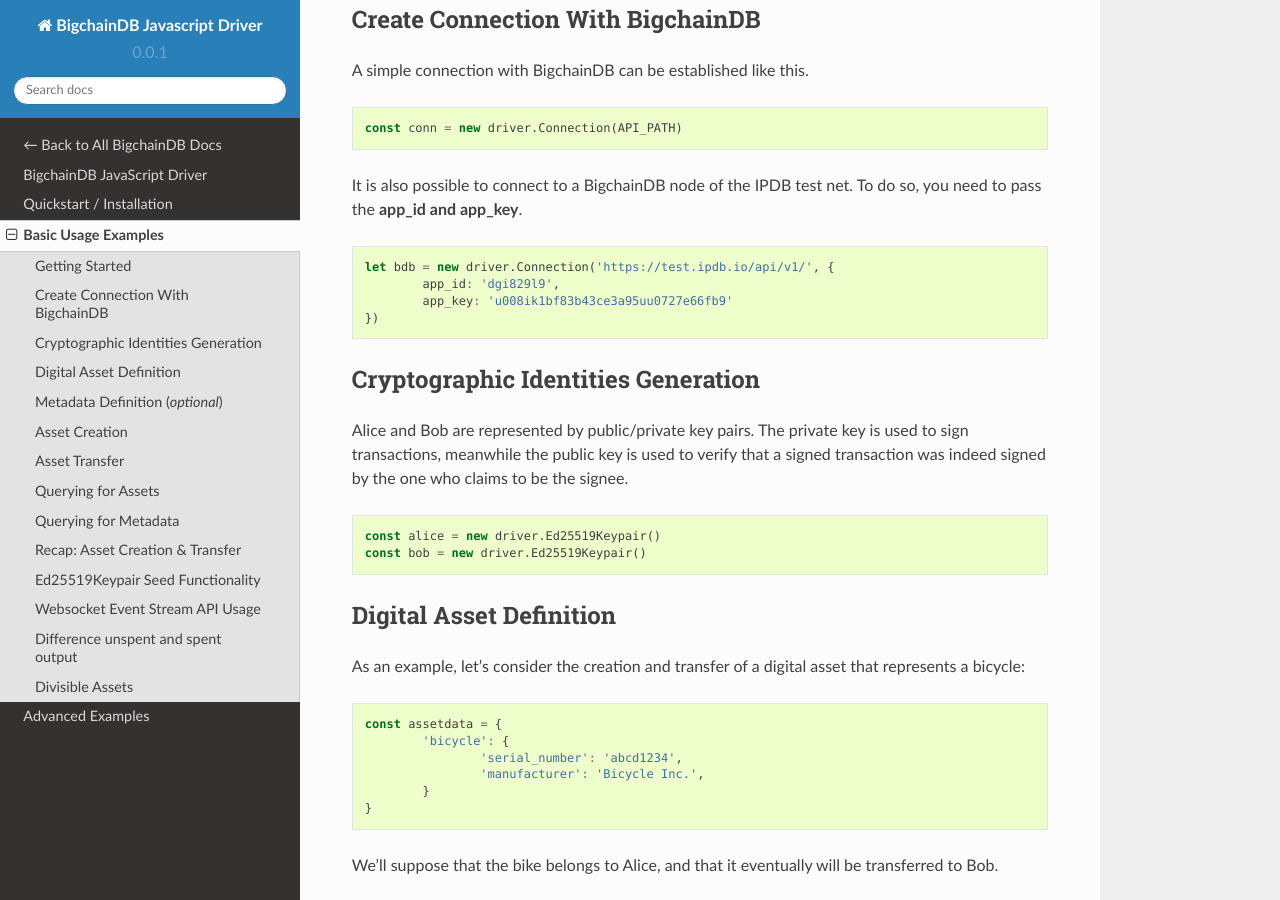
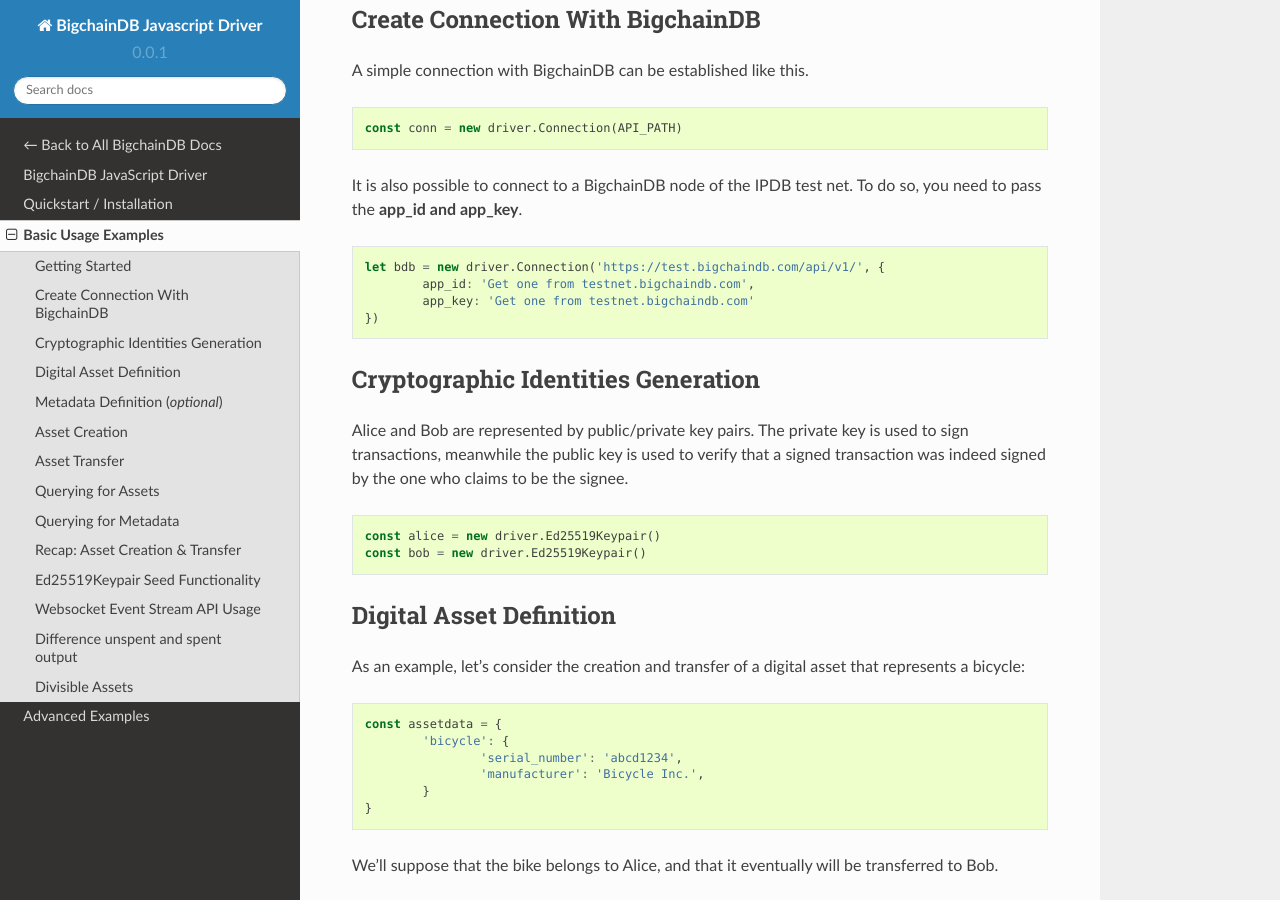
Before and after one commit to bigchaindb/js-bigchaindb-driver, a Sphinx documentation site: the page built from docs/source/usage.rst, in a window 1280 px wide and 900 px high, scrolled down 658 px. Built offline with Sphinx 7.4.7 and the Read the Docs theme 2.0.0, drawn with Linux system fonts in a browser that asks for light colours.

Commit message:
Change references from IPDB to test network

```diff
--- a/docs/source/usage.rst
+++ b/docs/source/usage.rst
@@ -40,9 +40,9 @@
 
 .. code-block:: js
 
-	let bdb = new driver.Connection('https://test.ipdb.io/api/v1/', {
-		app_id: 'dgi829l9',
-		app_key: 'u008ik1bf83b43ce3a95uu0727e66fb9'
+	let bdb = new driver.Connection('https://test.bigchaindb.com/api/v1/', {
+		app_id: 'Get one from testnet.bigchaindb.com',
+		app_key: 'Get one from testnet.bigchaindb.com'
 	})
 
 Cryptographic Identities Generation
```
